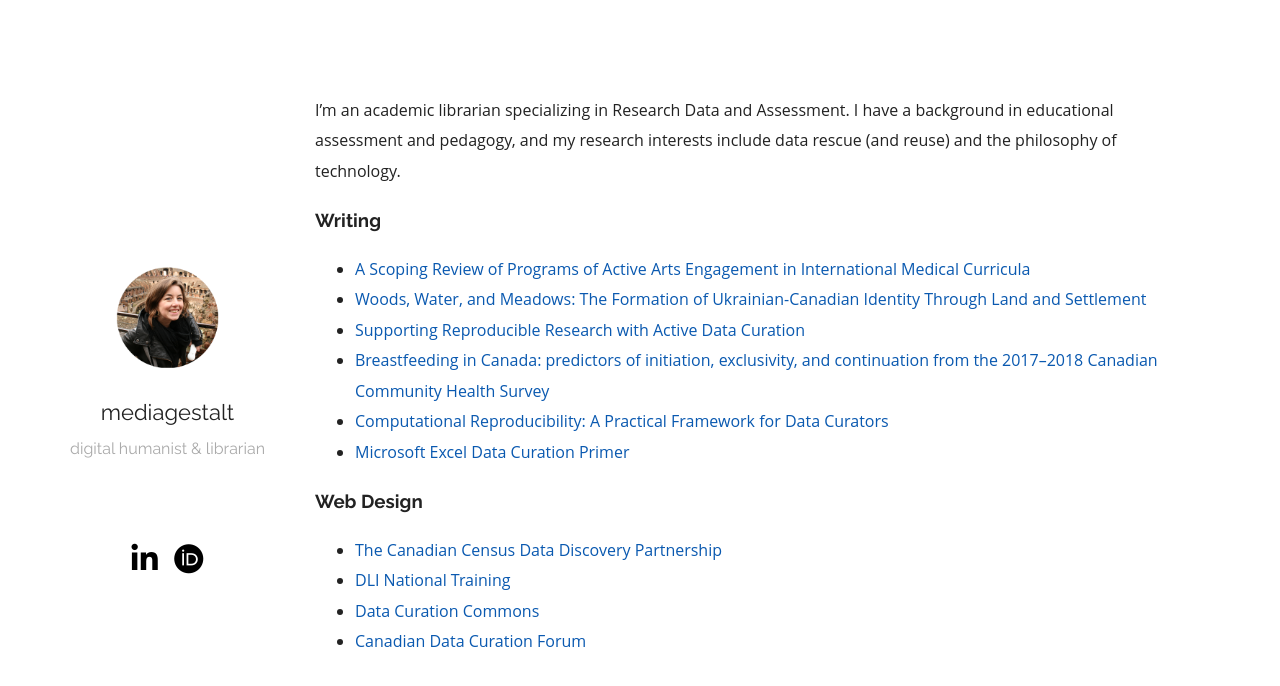
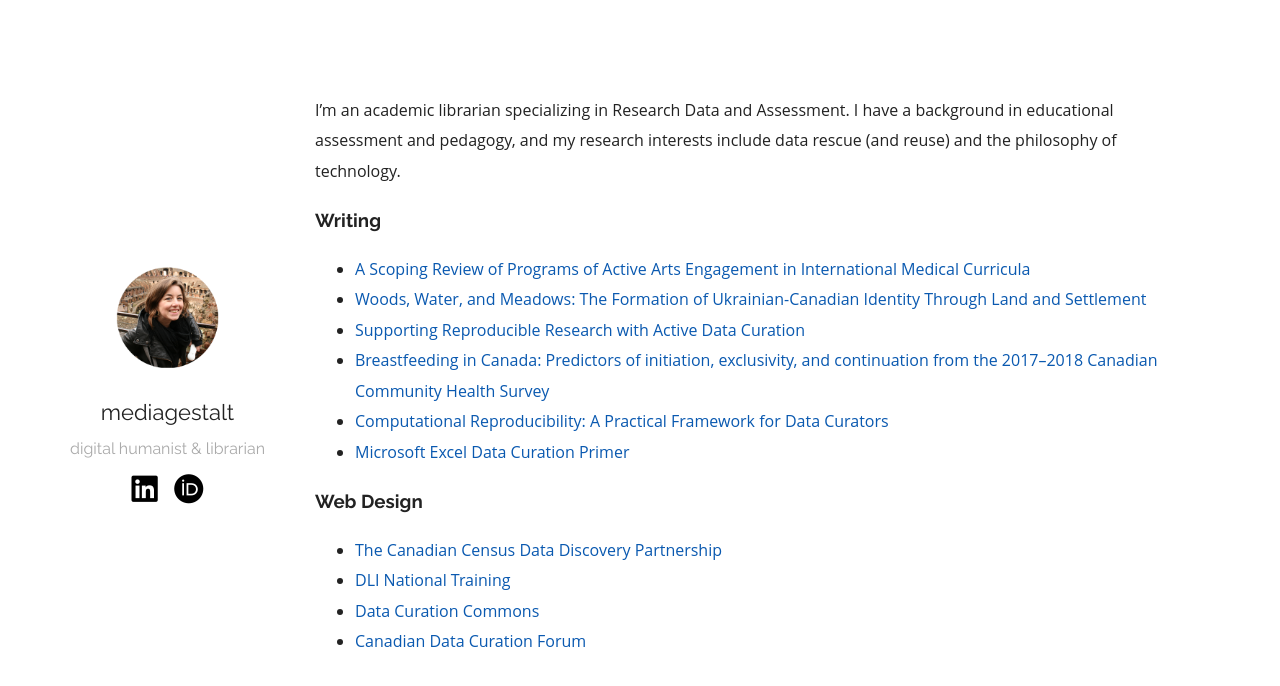
Before and after one commit to mediagestalt/mediagestalt.github.io, a Jekyll site: the page built from index.md, in a window 1280 px wide. Shown: the top 686 px of the page. Built offline with Jekyll 4.4.1, drawn with Linux system fonts in a browser that asks for light colours; nearby versions of some CDN libraries.

Commit message:
fixed the stupid font icons jfc

```diff
--- a/_includes/head.html
+++ b/_includes/head.html
@@ -1,5 +1,5 @@
 <link href="https://fonts.googleapis.com/css?family=Merriweather:300|Raleway:400,700" rel="stylesheet">
-<script src="https://kit.fontawesome.com/0771aa7f62.js" crossorigin="anonymous"></script>
+<script src="https://kit.fontawesome.com/2bb44587b4.js" crossorigin="anonymous"></script>
 <link rel="stylesheet" href="{{ "/assets/css/style.css" | relative_url }}">
 <link rel="shortcut icon" type="image/png" href="assets/favicon.ico">
 
--- a/_includes/social.html
+++ b/_includes/social.html
@@ -1,4 +1,15 @@
 <ul class="social">
+
+ 	<a href="https://www.linkedin.com/in/mediagestalt/">
+    <li><i class="fa-brands fa-linkedin"></i></li>
+  </a>
+
+    <a href="https://orcid.org/0000-0001-5894-0183">
+    <li><i class="fa-brands fa-orcid"></i></li>
+  </a>
+
+
+</ul>
 
 <!--
   <a href="https://instagram.com/{{ site.social_links.instagram }}">
@@ -8,14 +19,6 @@
   <a href="https://discordapp.com/users/{{ site.social_links.discord }}">
     <li><i class="fa-brands fa-discord"></i></li>
   </a>
-
--->
-
-  <a href="https://linkedin.com/{{ site.social_links.linkedin }}">
-    <li><i class="fa-brands fa-linkedin-in"></i></li>
-  </a>
-
-<!--
 
   <br/>
 
@@ -28,9 +31,3 @@
   </a>
 
 -->
-
-  <a href="https://orcid.org/0000-0001-5894-0183">
-    <li><i class="fa-brands fa-orcid"></i></li>
-  </a>
-
-</ul>
--- a/_layouts/default.html
+++ b/_layouts/default.html
@@ -10,11 +10,12 @@
 			<a href="{{ site.url }}"><h2>{{ site.title }}</h2></a>
 			<p class="tagline">{{ site.description }}</p>
 
+				{% include social.html %}
 		{% include side-menu.html %}
 		<br>
 		<br>
 
-		{% include social.html %}
+
 
 		</section>
 		<section class="content">
--- a/_sass/plain.scss
+++ b/_sass/plain.scss
@@ -1,7 +1,7 @@
 @use 'ext/normalize';
 @use 'syntax';
 
-$linkColor: #0A59B0;
+
 $mobileW: 768px;
 $smallMobileW: 480px;
 $bigScreenW: 1600px;
@@ -28,7 +28,7 @@ a {
 	color: #000;
 	transition: color 0.3s;
 	&:hover {
-		color: $linkColor;
+		color: #0A59B0;
 	}
 }
 
@@ -118,6 +118,7 @@ main {
 	margin-top: 0;
 	li {
 		float: left;
+		background-color: #0A59B0;
 
 		i {
 			font-size: 30px;
@@ -184,11 +185,11 @@ main {
 		font-family: 'Raleway', sans-serif;
 	}
 	a {
-		color: $linkColor;
+		color: #0A59B0;
 		text-decoration: none;
 		transition: border-bottom 0.4s;
 		&:hover {
-			border-bottom: 0.5px solid $linkColor;
+			border-bottom: 0.5px solid #0A59B0;
 		}
 	}
 }
--- a/index.md
+++ b/index.md
@@ -15,7 +15,7 @@ I'm passionate about Canadian politics and discourse. My [masters thesis](http:/
 - [A Scoping Review of Programs of Active Arts Engagement in International Medical Curricula](https://doi.org/10.5334/pme.1506)
 - [Woods, Water, and Meadows: The Formation of Ukrainian-Canadian Identity Through Land and Settlement](https://doi.org/10.15353/acmla.n174.6015)
 - [Supporting Reproducible Research with Active Data Curation](https://doi.org/10.5206/qqsg2445)
-- [Breastfeeding in Canada: predictors of initiation, exclusivity, and continuation from the 2017–2018 Canadian Community Health Survey](https://doi.org/10.1139/apnm-2022-0333)
+- [Breastfeeding in Canada: Predictors of initiation, exclusivity, and continuation from the 2017–2018 Canadian Community Health Survey](https://doi.org/10.1139/apnm-2022-0333)
 - [Computational Reproducibility: A Practical Framework for Data Curators](https://doi.org/10.7191/jeslib.2021.1206)
 - [Microsoft Excel Data Curation Primer](https://hdl.handle.net/11299/202816)
 
```
